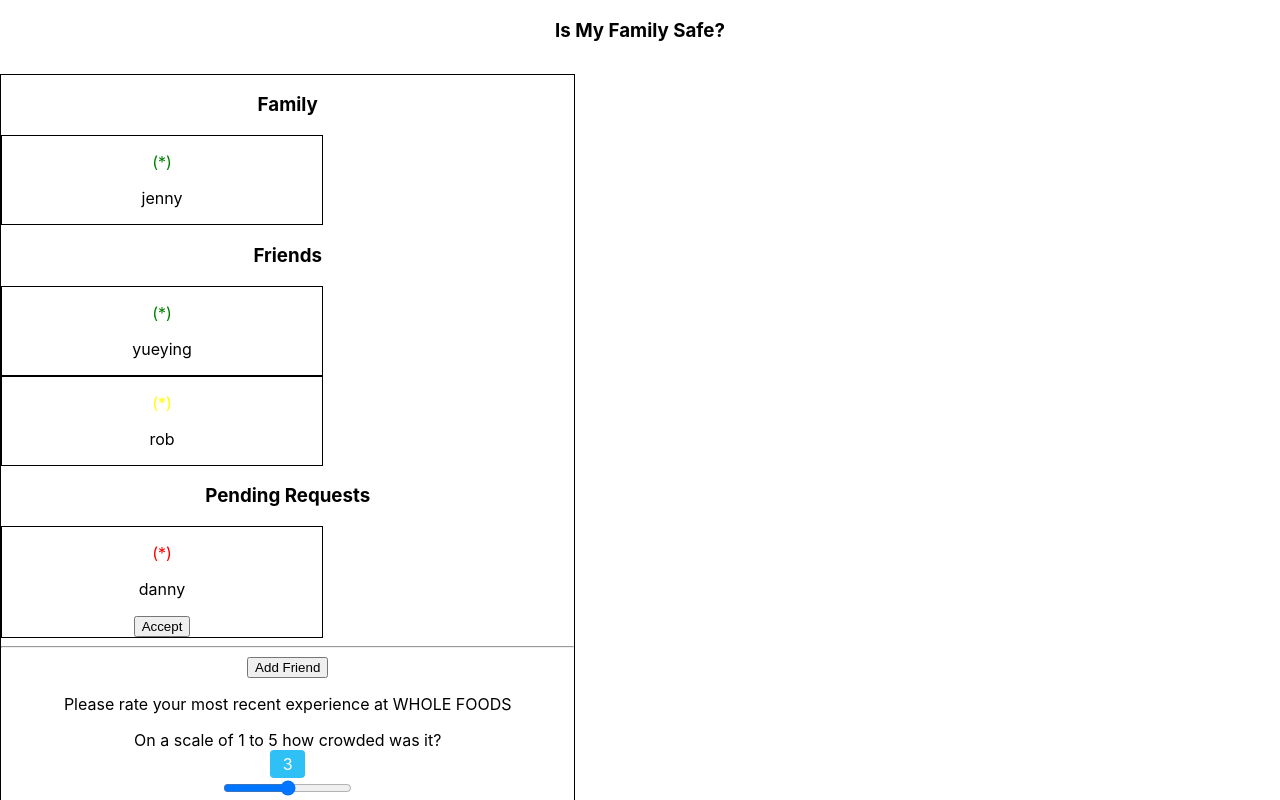
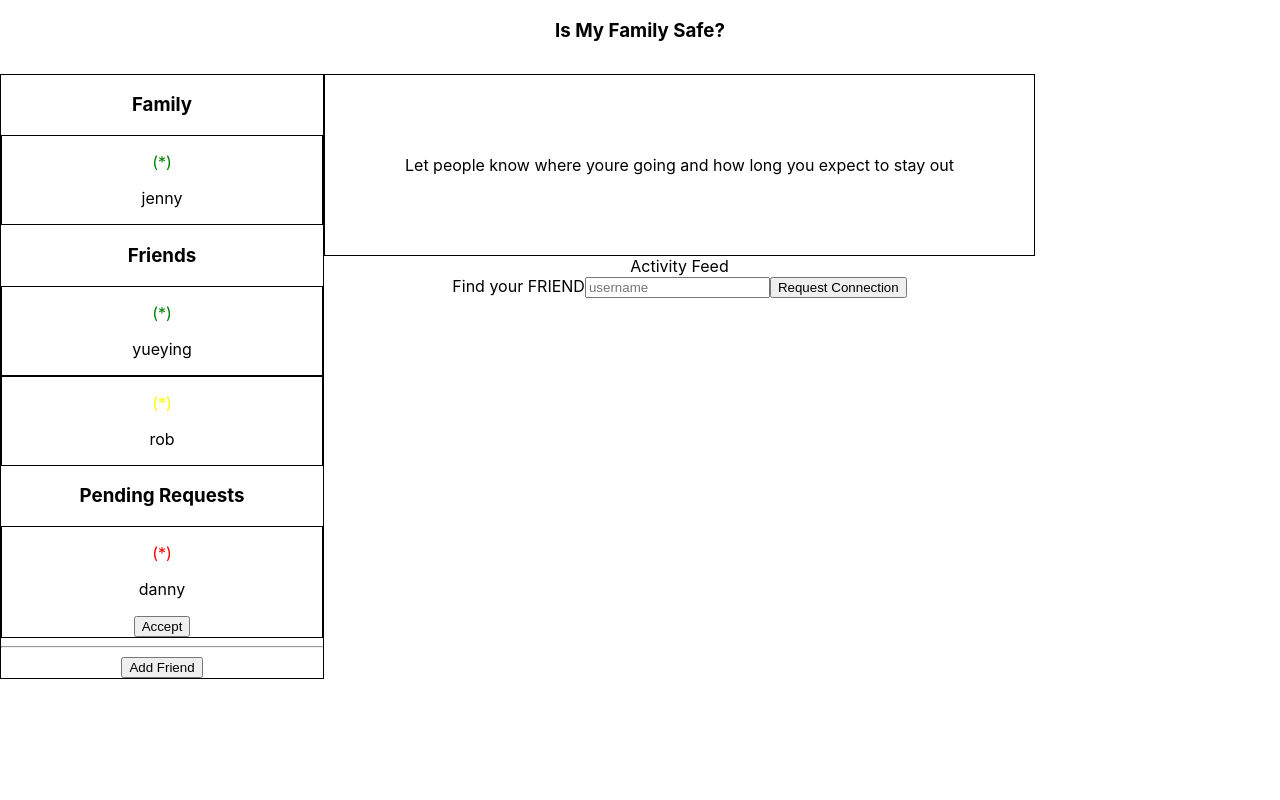
Before and after one commit to bbedevian/auth0-hackathon-team-RYB, a React (Create React App) app: page / in a window 1280 px wide. Shown: the top 800 px of the page. Built offline with nearby package versions, Linux system fonts and the light colour scheme.

Commit message:
Search form working. Rendering a list of name matches rn.

```diff
--- /dev/null
+++ b/src/components/AddConnection/AddConnection.js
@@ -0,0 +1,43 @@
+import React, { useState } from 'react'
+import { connect } from 'react-redux'
+
+const AddConnection = (props) => {
+   const friends = [
+      {name: 'brett'},
+      {name: 'bob'},
+      {name: 'yueying'},
+   ]
+   const [nameSearch, setNameSearch] = useState('')
+
+   const handleSubmit = (e, name) => {
+      e.preventDefault();
+      console.log(name)
+   }
+   const filteredFriends = nameSearch !== ""? friends.filter(friend => friend.name.includes(nameSearch)):null
+
+   return(
+      <div>
+         <form onSubmit={(e) => handleSubmit(e, 'brett')} >
+            <label>Find your FRIEND</label>
+            <input  onChange={(e) => setNameSearch(e.target.value)} type="search" name="connectionSearch" placeholder="username"/>
+            {nameSearch !== ""? filteredFriends.map(friend =>
+               <div>{friend.name}</div>
+            ): null}
+            <button onClick={() => setNameSearch()}>Request Connection</button>
+         </form>
+      </div>
+
+   )
+}
+const mapDispatchToProps = dispatch => {
+   return {
+      onSearchName: (name) => dispatch({type:'ADD_CONNECTION', payload: {nameSearch: name }})
+   }
+}
+const mapStateToProps = state => {
+   return {
+      nameSearch: state.nameSearch
+   }
+}
+
+export default connect(mapStateToProps, mapDispatchToProps)(AddConnection)
--- a/src/containers/Dashboard.js
+++ b/src/containers/Dashboard.js
@@ -2,6 +2,7 @@ import React from 'react';
 import FnFList from './FnFList';
 import NewActivityBox from '../components/NewActivityBox';
 import ActivityFeed from './ActivityFeed';
+import AddConnection from '../components/AddConnection/AddConnection';
 
 const Dashboard = () => {
     return (
@@ -10,6 +11,7 @@ const Dashboard = () => {
             <div>
                 <NewActivityBox/>
                 <ActivityFeed/>
+                <AddConnection/>
             </div>
         </div>
     );
--- a/src/containers/FnFList.js
+++ b/src/containers/FnFList.js
@@ -1,7 +1,6 @@
 import React from 'react';
 import {connect} from 'react-redux'
 import FnFCard from '../components/FnFCard';
-import ReviewForm from '../components/ReviewForm/ReviewForm';
 
 const FnFList = (props) => {
     let friends = props.connections.filter(connection => connection.accepted === true)
@@ -21,7 +20,6 @@ const FnFList = (props) => {
             )}
             <hr></hr>
             <button>Add Friend</button>
-            <ReviewForm/>
         </div>
     );
 }
--- a/src/reducer.js
+++ b/src/reducer.js
@@ -29,6 +29,8 @@ export const reducer = (prevState=initialState, action) => {
             return {...prevState, users: action.payload.users}
         case 'SET_USER':
             return {...prevState, currentUser: action.payload.user}
+        case 'ADD_CONNECTION':
+            return {...prevState, nameSearch: action.payload.nameSearch}
         default:
             return {...prevState}
     }
```
